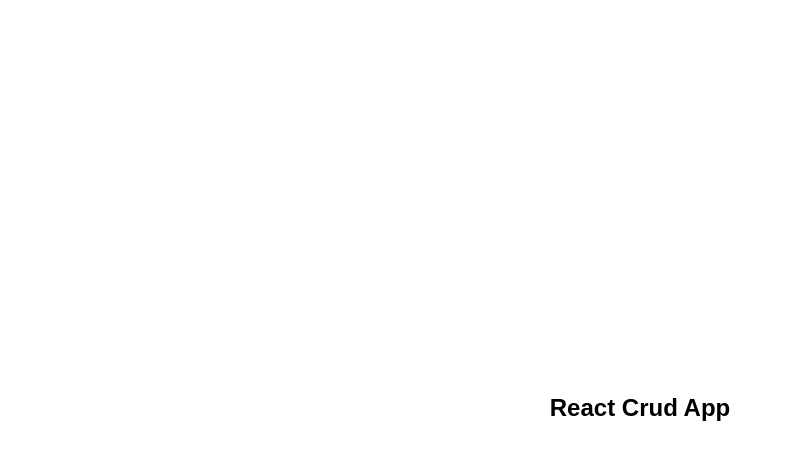
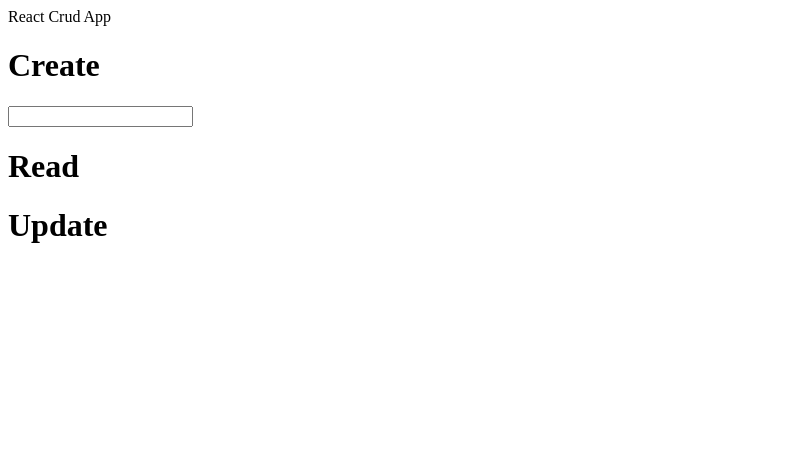
Before and after one commit to andywu8/react-axios-crud, a React (Create React App) app in the folder frontend/: page / in a window 1280 px wide. Shown: the top 460 px of the page, without its empty margins (0-785 px from the left). Built offline with nearby package versions, Linux system fonts and the light colour scheme.

Commit message:
create, read, update components

```diff
--- a/frontend/src/App.js
+++ b/frontend/src/App.js
@@ -1,13 +1,19 @@
-import logo from './logo.svg';
 import './App.css';
+import React from 'react';
+import Create from './components/Create';
+import Read from './components/Read';
+import Update from './components/Update';
 
 function App() {
   return (
-    <div className="main">
-      <h2 className="main-header">
+    <>
+      <div>
         React Crud App
-      </h2>
-    </div>
+      </div>
+      <Create />
+      <Read />
+      <Update />
+    </>
   );
 }
 
--- a/frontend/src/components/create.js
+++ b/frontend/src/components/create.js
@@ -0,0 +1,10 @@
+import React from "react";
+
+export default function Create() {
+    return (
+        <div>
+            <h1>Create</h1>
+            <input></input>
+        </div>
+    )
+}
--- a/frontend/src/components/read.js
+++ b/frontend/src/components/read.js
@@ -0,0 +1,9 @@
+import React from "react";
+
+export default function Read(){
+    return (
+        <div>
+            <h1>Read</h1>
+        </div>
+    )
+}
--- a/frontend/src/components/update.js
+++ b/frontend/src/components/update.js
@@ -0,0 +1,9 @@
+import React from "react";
+
+export default function Update() {
+    return (
+        <div>
+            <h1>Update</h1>
+        </div>
+    )
+}
```
